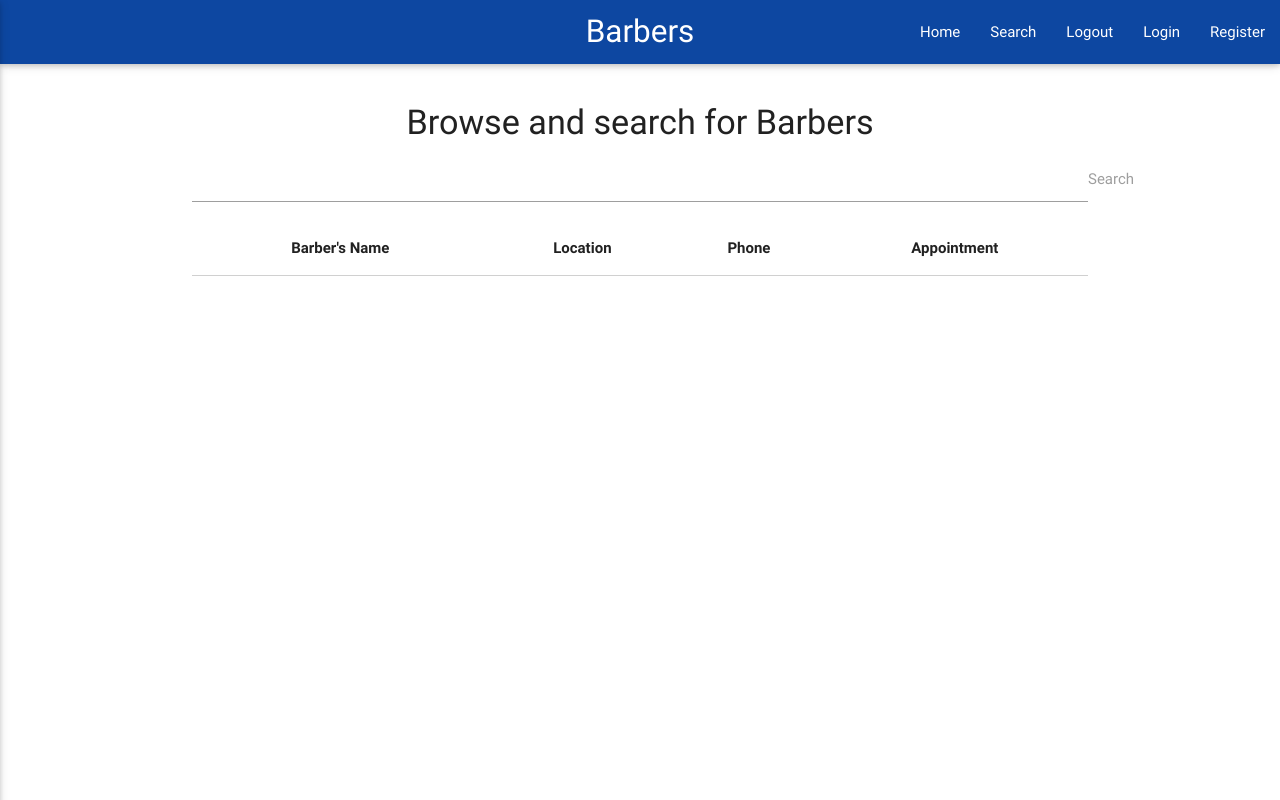
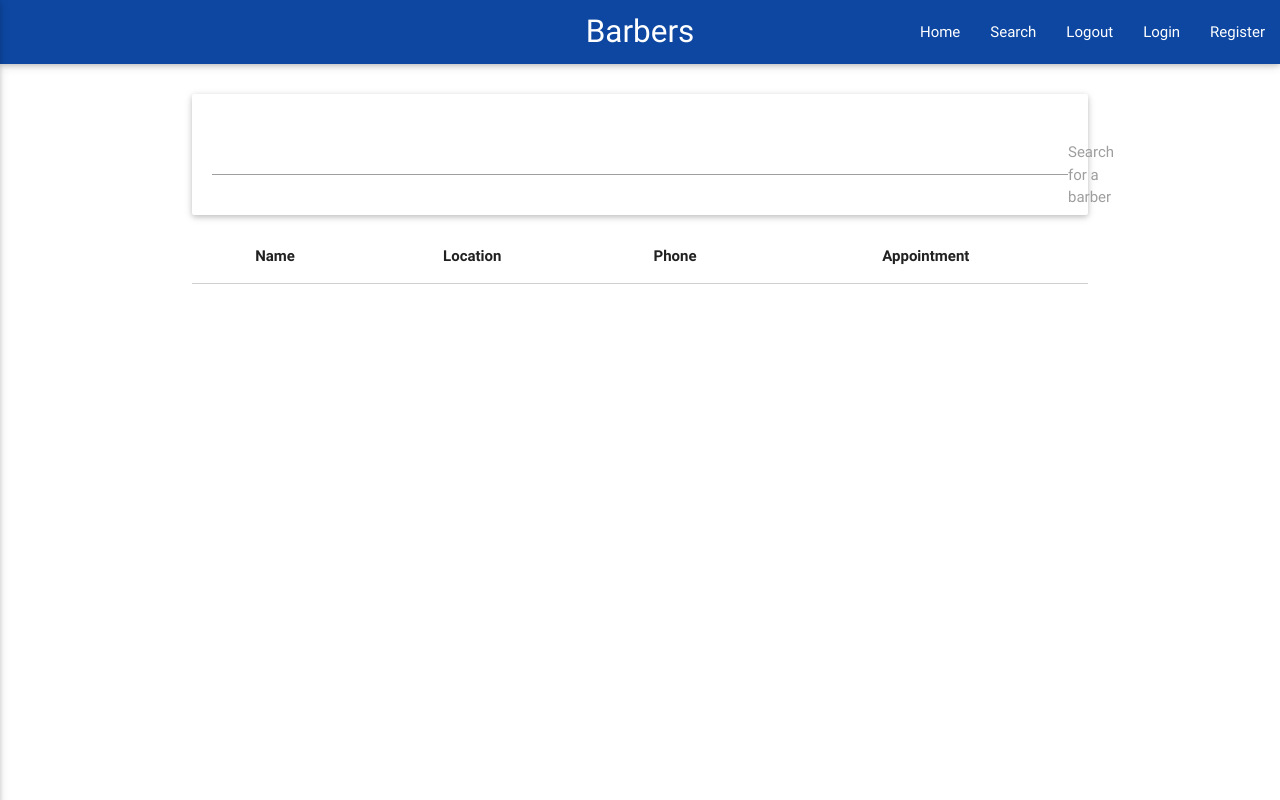
Before and after one commit to bcush/mean-group-project, a website: page client/static/index.html at #/search in a window 1280 px wide. Drawn offline with Linux system fonts and the light colour scheme; no server answers.

Commit message:
more tweaking on search page

```diff
--- a/client/static/partials/searchBarbers.html
+++ b/client/static/partials/searchBarbers.html
@@ -1,13 +1,15 @@
 <div ng-controller="barbersController">
-  <h4 class="center">Browse and search for Barbers</h4>
+  <div class="card-panel">
   <div class="input-field">
     <input id="search" type="text" ng-model='search'>
-    <label for="search">Search</label>
+    <label for="search">Search for a barber</label>
   </div>
+</div>
+
   <table class="striped responsive-table centered">
     <thead>
       <tr>
-        <th>Barber's Name</th>
+        <th>Name</th>
         <th>Location</th>
         <th>Phone</th>
         <th>Appointment</th>
```
